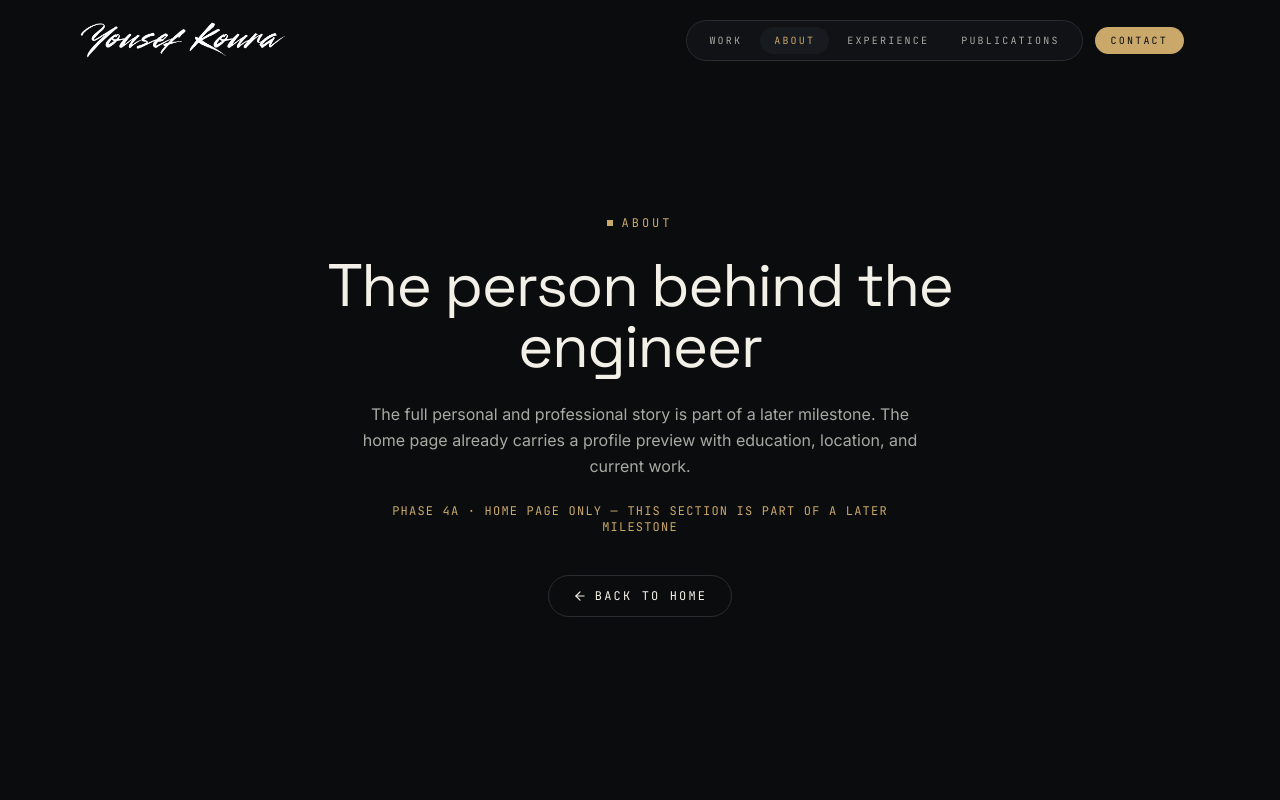
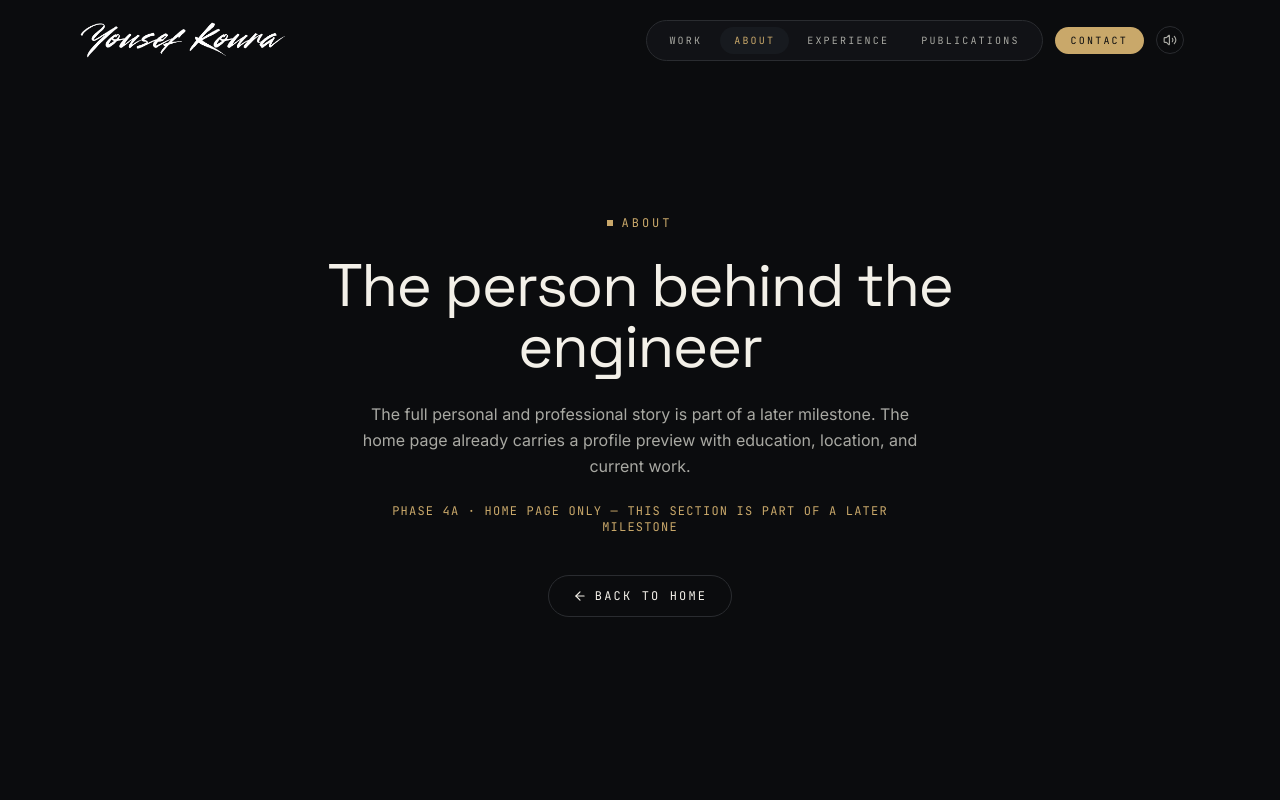
Before and after one commit to Yousef-koura/Yousef-Portfolio, a Next.js app: page /about in a window 1280 px wide. Shown: the top 800 px of the page. Built offline with nearby package versions, Linux system fonts and the light colour scheme.

Commit message:
feat: add intro audio play/pause toggle to header

```diff
--- a/src/components/layout/Header.tsx
+++ b/src/components/layout/Header.tsx
@@ -5,6 +5,7 @@ import Link from "next/link";
 import { usePathname } from "next/navigation";
 import { AnimatePresence, motion } from "framer-motion";
 import Image from "next/image";
+import { Volume2, VolumeX } from "lucide-react";
 import { site } from "@/content/site";
 
 const desktopNav = site.nav.filter((item) => item.href !== "/");
@@ -29,7 +30,36 @@ export function Header() {
   const [sectionHref, setSectionHref] = useState<string | null>(null);
   const [progress, setProgress] = useState(0);
   const menuButtonRef = useRef<HTMLButtonElement | null>(null);
+  const audioRef = useRef<HTMLAudioElement | null>(null);
+  const [playing, setPlaying] = useState(false);
   const pathname = usePathname();
+
+  /* Intro audio — user-initiated only (never autoplay). The ended listener
+     keeps the toggle state honest when the track finishes; unmount pauses. */
+  useEffect(() => {
+    const el = audioRef.current;
+    if (!el) return;
+    const onEnded = () => setPlaying(false);
+    el.addEventListener("ended", onEnded);
+    return () => {
+      el.removeEventListener("ended", onEnded);
+      el.pause();
+    };
+  }, []);
+
+  const toggleAudio = () => {
+    const el = audioRef.current;
+    if (!el) return;
+    if (playing) {
+      el.pause();
+      setPlaying(false);
+    } else {
+      // play() rejects if the browser blocks it — fall back to idle state
+      el.play()
+        .then(() => setPlaying(true))
+        .catch(() => setPlaying(false));
+    }
+  };
 
   useEffect(() => {
     const onScroll = () => { setScrolled(window.scrollY > 24); const height = document.documentElement.scrollHeight - window.innerHeight; setProgress(height > 0 ? window.scrollY / height : 0); };
@@ -156,6 +186,22 @@ export function Header() {
               {contactItem.label}
             </Link>
           ) : null}
+          {/* Intro audio toggle — quiet round chip matching the capsule's
+              height rhythm; champagne only while playing (accent discipline). */}
+          <button
+            type="button"
+            onClick={toggleAudio}
+            aria-label={playing ? "Pause intro audio" : "Play intro audio"}
+            aria-pressed={playing}
+            className={`flex h-7 w-7 items-center justify-center rounded-full border transition-colors duration-300 ${playing ? "border-champagne/50 text-champagne" : "border-line text-muted hover:text-ink"
+              }`}
+          >
+            {playing ? (
+              <VolumeX size={14} aria-hidden="true" />
+            ) : (
+              <Volume2 size={14} aria-hidden="true" />
+            )}
+          </button>
         </nav>
 
         {/* Mobile single-shape trigger — replaces both the standalone wordmark
@@ -270,7 +316,30 @@ export function Header() {
             )}
           </AnimatePresence>
         </motion.div>
+
+        {/* Mobile intro audio chip — additive absolute overlay docked to the
+            row's right edge so the pill trigger, wordmark, and open/close
+            morph geometry are untouched in every state. Raised surface +
+            hairline border read on both pill backgrounds (closed ink pill,
+            open surface panel). */}
+        <button
+          type="button"
+          onClick={toggleAudio}
+          aria-label={playing ? "Pause intro audio" : "Play intro audio"}
+          aria-pressed={playing}
+          className={`absolute right-5 top-1/2 z-20 flex h-9 w-9 -translate-y-1/2 items-center justify-center rounded-full border bg-raised transition-colors duration-300 sm:right-8 lg:hidden ${playing ? "border-champagne/50 text-champagne" : "border-line text-muted hover:text-ink"
+            }`}
+        >
+          {playing ? (
+            <VolumeX size={16} aria-hidden="true" />
+          ) : (
+            <Volume2 size={16} aria-hidden="true" />
+          )}
+        </button>
       </div>
+
+      {/* Filename contains a space — keep it URL-encoded in the src. */}
+      <audio ref={audioRef} src="/audio/intro%20voice.mp3" preload="none" className="hidden" />
     </header>
   );
 }
```
Also changed, not shown: 1 other file (tests, documents, lock files or other folders).
